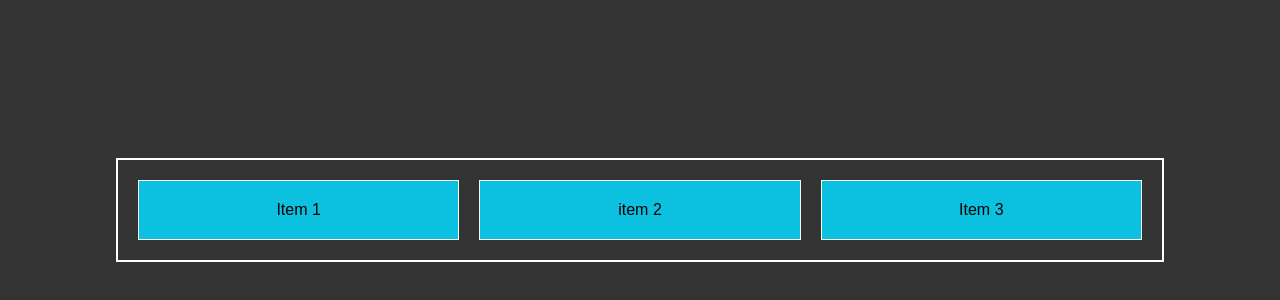
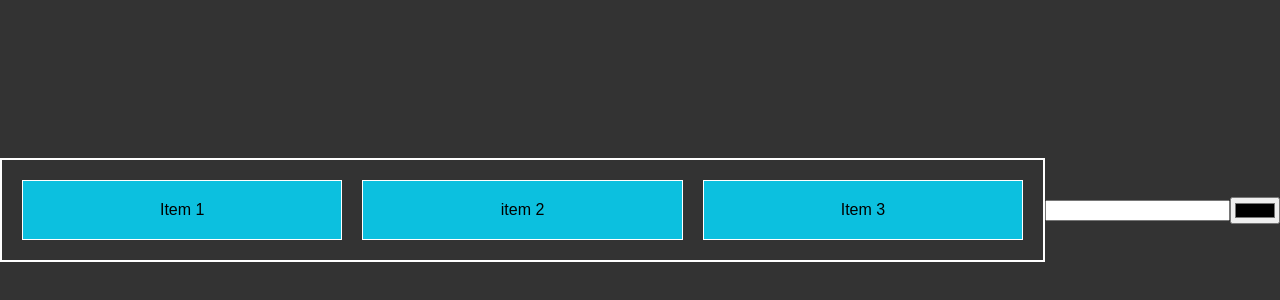
Before and after one commit to ImamAriadi2022/flexbox101-css, a plain HTML site: page index.html in a window 1280 px wide. Shown: the part 190-490 px from the top of the page. Drawn offline with Linux system fonts and the light colour scheme.

Commit message:
nambah inputan

```diff
--- a/index.html
+++ b/index.html
@@ -12,5 +12,10 @@
         <div class="item">item 2</div>
         <div class="item">Item 3</div>
     </div>
+
+    <input type="text">
+    <input type="color">
+
+
 </body>
 </html>
```
